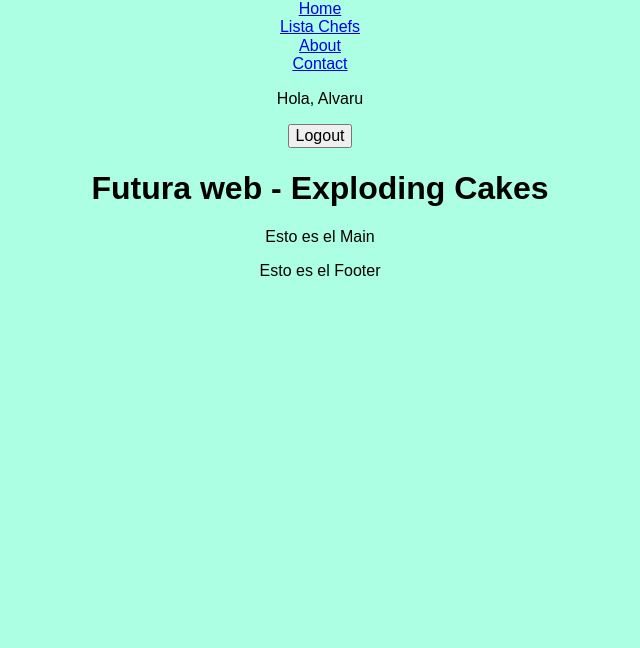
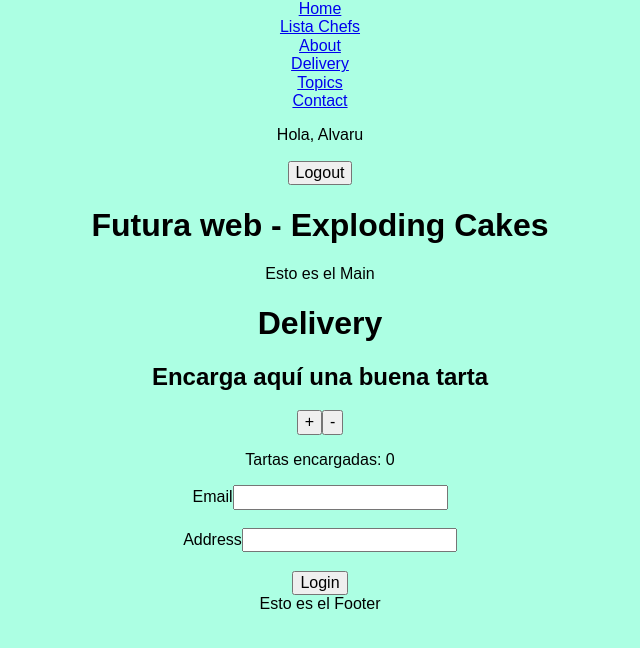
Before and after one commit to Alenriquez96/REDUX-REACT_Demo, a React (Create React App) app: page /delivery in a window 1280 px wide. Shown: the top 648 px of the page, without its empty margins (320-960 px from the left). Built offline with nearby package versions, Linux system fonts and the light colour scheme.

Commit message:
add/hooks

```diff
--- a/src/components/Header/Nav/Nav.jsx
+++ b/src/components/Header/Nav/Nav.jsx
@@ -10,6 +10,10 @@ class Nav extends Component {
       <br/>
       <Link to='/about'>About</Link>
       <br/>
+      <Link to='/delivery'>Delivery</Link>
+      <br/>
+      <Link to='/topics'>Topics</Link>
+      <br/>
       <Link to='/contact'>Contact</Link>
       <br/>
     </nav>;
--- /dev/null
+++ b/src/components/Main/Delivery/Delivery.jsx
@@ -0,0 +1,55 @@
+import React, { useState } from 'react'
+
+function Delivery() {
+
+  const [count, setCount] = useState(0);
+  // useState devuelve un array [state, ()setState]
+  // asique usamos destructuring para sacarlos a variables
+
+  const [userData, setUserData] = useState({
+    email: '',
+    address: '',
+    quantity:0
+  });
+
+  const handleAddClick = () => {
+    setCount(count + 1)
+  }
+
+  const handleSubClick = () => {
+    setCount(count - 1)
+  }
+
+  const handleSubmit = (e) => {
+    e.preventDefault()
+    const email = e.target.email.value;
+    const address = e.target.address.value;
+    const quantity = count; // cantidad tartas a pedir
+    setUserData({email,address,quantity});
+  }
+
+  return (
+    <div>
+      <h1>Delivery</h1>
+      <h2>Encarga aquí una buena tarta</h2>
+      <button name='add' onClick={handleAddClick} >+</button>
+      <button name='sub' onClick={handleSubClick} >-</button>
+      <p>Tartas encargadas: {count}</p>
+
+      <form onSubmit={handleSubmit}>
+        <label htmlFor="email">Email</label>
+        <input name="email" type="email"></input>
+        <br/><br/>
+        <label htmlFor="address">Address</label>
+        <input name="address" type="text"></input>
+        <br/><br />
+        <button>Login</button>
+      </form>
+
+      {userData.email?<p>El usuario {userData.email} ha pedido {userData.quantity} tartas</p>:""}
+
+    </div>
+  );
+}
+
+export default Delivery
--- /dev/null
+++ b/src/components/Main/Delivery/index.js
@@ -0,0 +1 @@
+export { default } from "./Delivery";
--- a/src/components/Main/Main.jsx
+++ b/src/components/Main/Main.jsx
@@ -3,6 +3,9 @@ import ProductList from './ProductList'
 import Chefs from './Chefs'
 import About from './About'
 import Contact from './Contact'
+import Delivery from './Delivery'
+import Topics from './Topics'
+
 import { Route, Routes } from 'react-router-dom'
 export class Main extends Component {
   render() {
@@ -14,6 +17,8 @@ export class Main extends Component {
             <Route element={<ProductList/>} path='/'/>
             <Route element={<Chefs/>} path='/listachefs'/>
             <Route element={<About/>} path='/about'/>
+            <Route element={<Delivery/>} path='/delivery'/>
+            <Route element={<Topics/>} path='/topics'/>
             <Route element={<Contact/>} path='/contact'/>
           </Routes>
       </main>
--- /dev/null
+++ b/src/components/Main/Topics/Topics.jsx
@@ -0,0 +1,54 @@
+import React, { useEffect, useState } from 'react';
+import axios from 'axios'
+
+import './Topics.css'
+
+const Topics = () => {
+
+  const [value, setValue] = useState("thebridge"); // Para guardar el dato a buscar
+  const [posts, setPosts] = useState([]); // Para guardar los posts
+
+  // equivale a un componentDidUpdate()
+  useEffect(() => {
+    async function fetchData() {
+      try{
+        // Petición HTTP
+        const res = await axios.get(`https://www.reddit.com/r/${value}.json`);
+        const json = res.data;
+
+        // Guarda en el array de posts el resultado. Procesa los datos
+        setPosts(json.data.children.map(c => c.data));
+      }catch(e){
+        setPosts([]) // No pintes nada
+      }
+    }
+
+    fetchData();
+  }, [value]);
+
+
+  const handleSubmit = e => {
+    e.preventDefault();
+    console.log(e.target.topic.value)
+    setValue(e.target.topic.value) // Modificando el estado de Value
+  };
+
+
+  return    <section>
+              <h1>Búsqueda por topic</h1>
+              <form onSubmit={handleSubmit}>
+                <input name="topic"/>
+              </form>
+
+              {posts.length!==0?
+                                <ul className='topics'>
+                                  {posts.map(post => (
+                                    <li key={post.id}>{post.title}</li>
+                                  ))}
+                                </ul>
+                                :""
+              }
+            </section>
+};
+
+export default Topics;
--- /dev/null
+++ b/src/components/Main/Topics/index.js
@@ -0,0 +1 @@
+export { default } from "./Topics";
```
Also changed, not shown: src/components/Main/Delivery/Delivery.css (added), src/components/Main/Topics/Topics.css (added), 2 other files (tests, documents, lock files or other folders).
